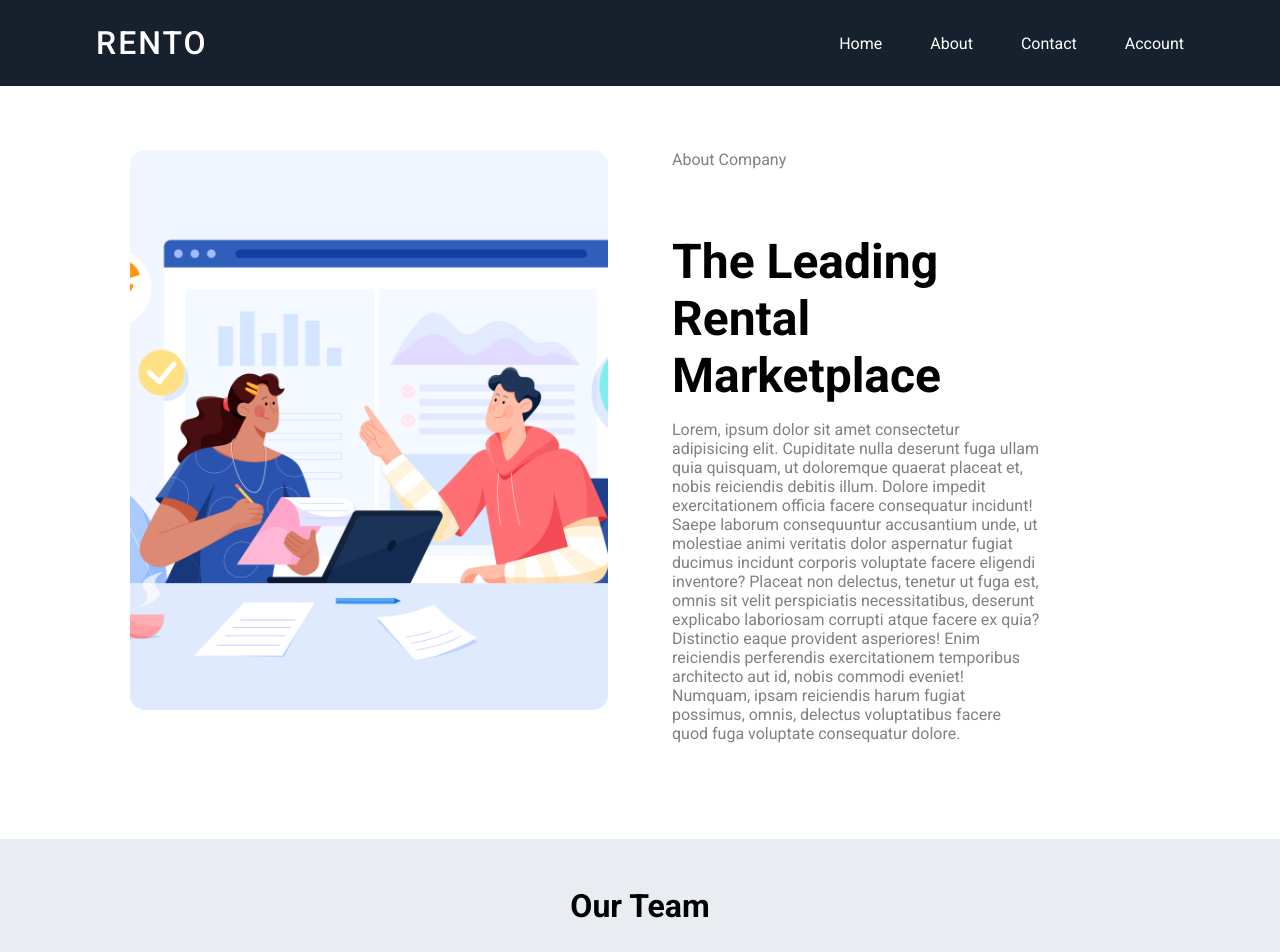
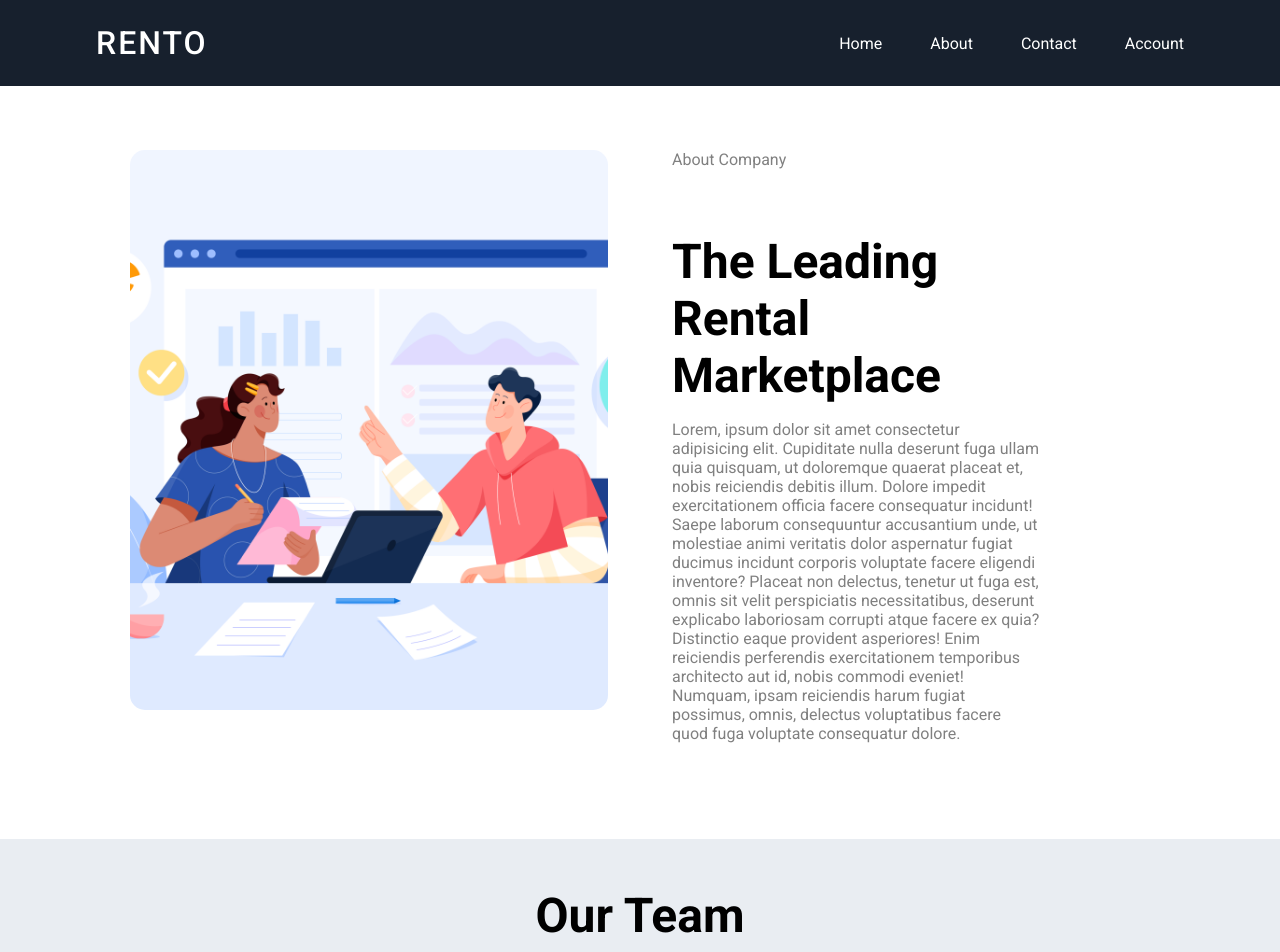
Before and after one commit to arshaddanish/rento, a React (Create React App) app: page /about in a window 1280 px wide. Shown: the top 952 px of the page. Built offline with nearby package versions, Linux system fonts and the light colour scheme.

Commit message:
team heading

```diff
--- a/src/pages/about/team.scss
+++ b/src/pages/about/team.scss
@@ -10,6 +10,7 @@
     // background-size: cover;
     h1{
         text-align: center;
+        font-size: 3rem;
     }
     .team-main{
         margin-top: 4rem;
```
